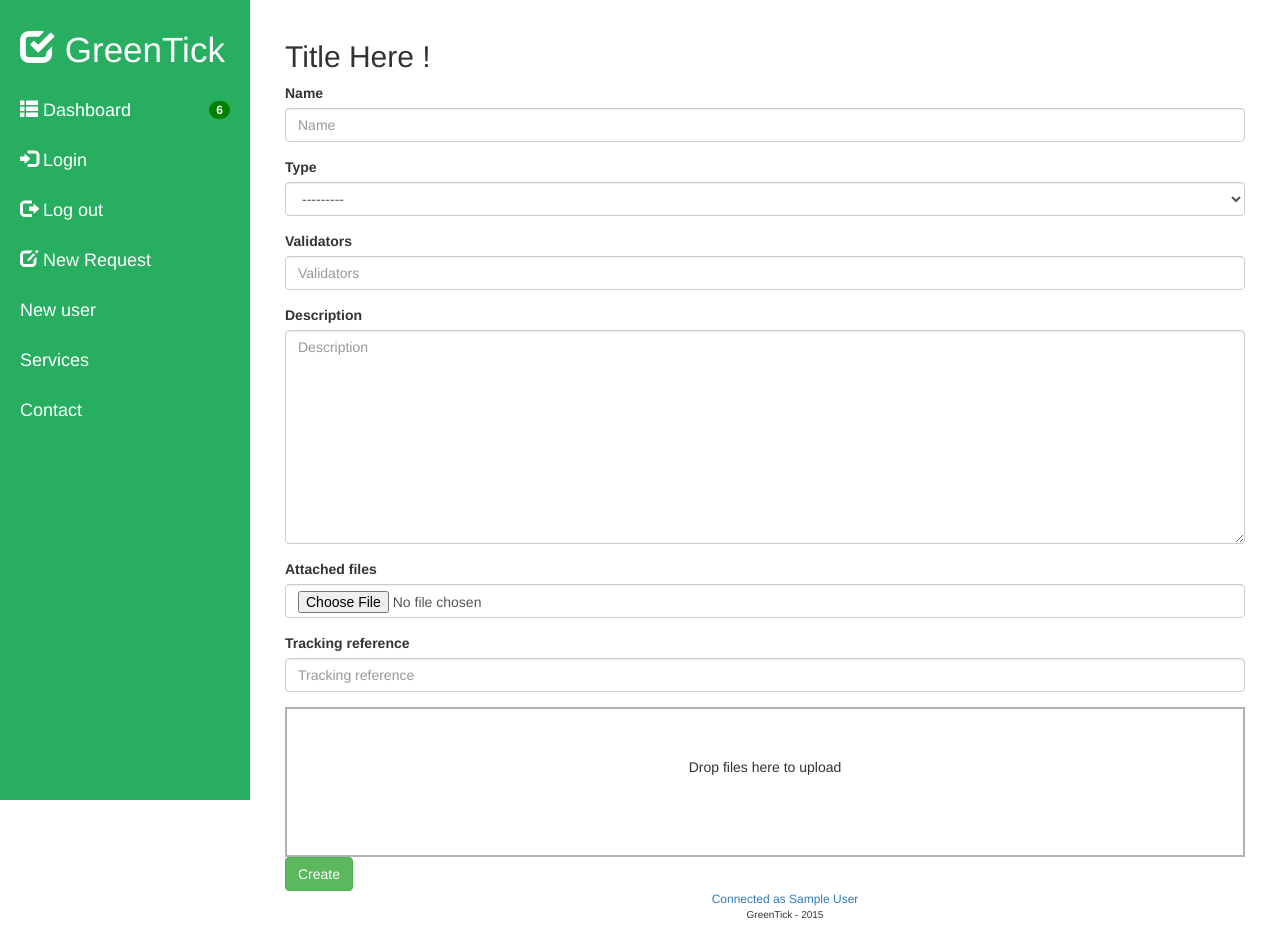
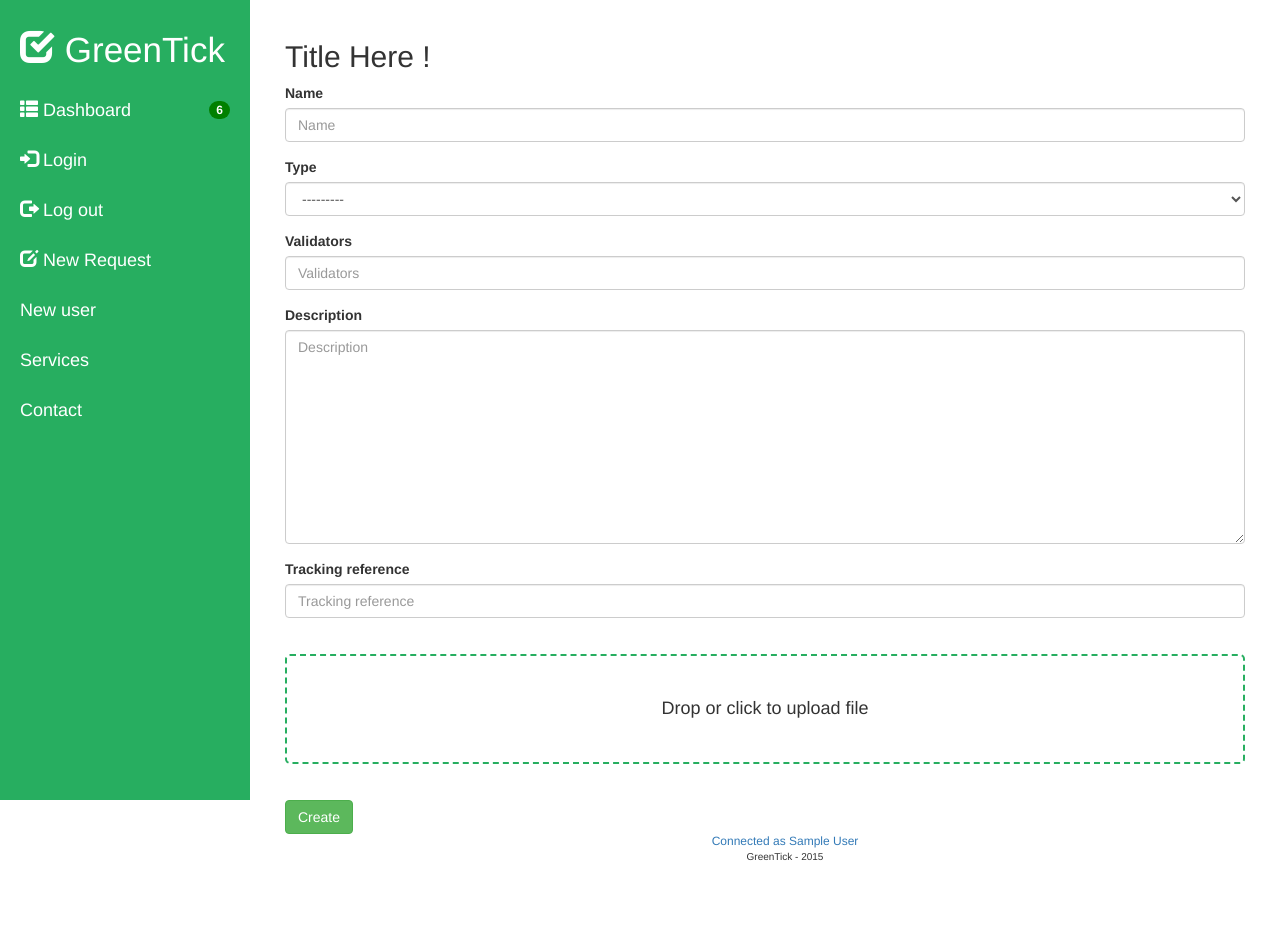
Before and after one commit to bmdeveloppement/greentick, a Django app: page /request/create/ in a window 1280 px wide. After the commit the page ends 861 px from the top, so only its background shows below. Run offline with Django 3.2, Linux system fonts and the light colour scheme; a user stored in the database is signed in; tables that the repository leaves empty hold one stand-in row (values such as "Sample post"); some libraries are stand-ins or nearby versions.

Commit message:
ADD - File upload

```diff
--- a/greentick/request/forms.py
+++ b/greentick/request/forms.py
@@ -7,7 +7,6 @@ class CreateRequestForm(forms.Form):
     type = forms.ModelChoiceField(label='Type', queryset=None)
     validators = forms.CharField(label='Validators', max_length=200)
     description = forms.CharField(label='Description', widget=forms.Textarea, max_length=10000)
-    file = forms.FileField(label='Attached files', required=False)
     tracking_reference = forms.CharField(label='Tracking reference', max_length=200, required=False)
 
     def __init__(self, *args, **kwargs):
@@ -18,4 +17,3 @@ class CreateRequestForm(forms.Form):
 
         # Fill the 'type' choice
         self.fields['type'] = forms.ModelChoiceField(queryset=Type.get_for_user(user))
-        # self.fields['file'].widget.attrs.update({'class': 'dropzone'})
--- a/greentick/request/static/request/dropzone.css
+++ b/greentick/request/static/request/dropzone.css
@@ -173,11 +173,7 @@
 .dropzone, .dropzone * {
   box-sizing: border-box; }
 
-.dropzone {
-  min-height: 150px;
-  border: 2px solid rgba(0, 0, 0, 0.3);
-  background: white;
-  padding: 20px 20px; }
+.dropzone {}
   .dropzone.dz-clickable {
     cursor: pointer; }
     .dropzone.dz-clickable * {
@@ -426,3 +422,16 @@
       height: 58px;
       left: 50%;
       margin-left: -27px; }
+
+#dropzonePreview {
+    border: 2px dashed rgb(39, 174, 96);
+    border-radius: 5px;
+    background: white;
+    padding: 40px 40px;
+    box-sizing: border-box;
+    font-size: 100%;
+    font: inherit;
+    vertical-align: baseline;
+    cursor: pointer;
+    font-size: 18px;
+}
--- a/greentick/request/templates/request/create.html
+++ b/greentick/request/templates/request/create.html
@@ -6,11 +6,13 @@
     <link rel="stylesheet" type="text/css" href="{% static 'request/style.css' %}" />
     <link rel="stylesheet" type="text/css" href="{% static 'request/dropzone.css' %}" />
 
-    <form method="post" action="{% url 'request:create' %}" id="dropzone-form" class="create-request-form" enctype="multipart/form-data">
+    <form method="post" action="{% url 'request:create' %}" id="dropzone-form" class="create-request-form dropzone" enctype="multipart/form-data">
         {% csrf_token %}
 
         {% bootstrap_form form %}
-        <div class="dropzone-previews dropzone" id="dropzone"></div>
+        <div id="dropzonePreview" class="dz-default dz-message">
+            <div>Drop or click to upload file</div>
+        </div>
         {% buttons %}
             <button type="submit" class="btn btn-success" id="submit-all">
                 {% bootstrap_icon "chevron-right" %} Create
@@ -20,47 +22,14 @@
 
     <script src="{% static 'request/js/dropzone.js' %}"></script>
     <script type="text/javascript">
-    Dropzone.options.dropzone = { // The camelized version of the ID of the form element
-
-        // The configuration we've talked about above
-        url: "{% url 'request:create' %}",
-        autoProcessQueue: false,
+    Dropzone.options.dropzoneForm = {
+        paramName: 'file',
         uploadMultiple: true,
-        parallelUploads: 20,
-        maxFiles: 20,
-        previewsContainer: ".dropzone-previews",
-
-        // The setting up of the dropzone
-        init: function() {
-            var myDropzone = this;
-            var submitButton = document.querySelector("button[type=submit]");
-
-            // First change the button to actually tell Dropzone to process the queue.
-            submitButton.addEventListener("click", function(e) {
-                // Make sure that the form isn't actually being sent.
-                e.preventDefault();
-                e.stopPropagation();
-                myDropzone.processQueue();
-            });
-
-            // Listen to the sendingmultiple event. In this case, it's the sendingmultiple event instead
-            // of the sending event because uploadMultiple is set to true.
-            this.on("sendingmultiple", function() {
-                alert('sending multiple');
-                // Gets triggered when the form is actually being sent.
-                // Hide the success button or the complete form.
-            });
-            this.on("successmultiple", function(files, response) {
-                alert('successmultiple');
-                // Gets triggered when the files have successfully been sent.
-                // Redirect user or notify of success.
-            });
-            this.on("errormultiple", function(files, response) {
-                alert('errormultiple');
-                // Gets triggered when there was an error sending the files.
-                // Maybe show form again, and notify user of error
-            });
-        }
-    }
+        parallelUploads: 100,
+        maxFiles: 100,
+        addRemoveLinks: true,
+        previewsContainer: '#dropzonePreview',
+        clickable:'#dropzonePreview',
+    };
     </script>
 {% endblock %}
--- a/greentick/request/views.py
+++ b/greentick/request/views.py
@@ -39,25 +39,19 @@ def create(request):
                 request_obj.save()
 
                 # Upload files
-                file_count = 1
-                while request.FILES.get('file_%i' % file_count):
-                    file_reference = 'file_%i' % file_count
+                import pdb; pdb.set_trace()
+                for uploaded_file in request.FILES:
                     file_obj = File()
                     file_obj.user = user_obj
                     file_obj.request = request_obj
-                    file_obj.name = request.FILES[file_reference].name
-                    file_obj.type = request.FILES[file_reference].content_type
-                    file_obj.size = request.FILES[file_reference]._size
-                    file_obj.file = request.FILES[file_reference]
+                    file_obj.name = uploaded_file.name
+                    file_obj.type = uploaded_file.content_type
+                    file_obj.size = uploaded_file._size
+                    file_obj.file = uploaded_file
                     file_obj.full_clean()
                     file_obj.save()
-                    file_count += 1
         except Exception as e:
-            if e.message_dict['file']:
-                # Specific error for file upload
-                form._errors[file_reference] = e.message_dict['file']
-            else:
-                messages.add_message(request, messages.ERROR, e)
+            messages.add_message(request, messages.ERROR, e)
             return render(request, 'request/create.html', {'form': form})
 
         # Log and notify the user
```
